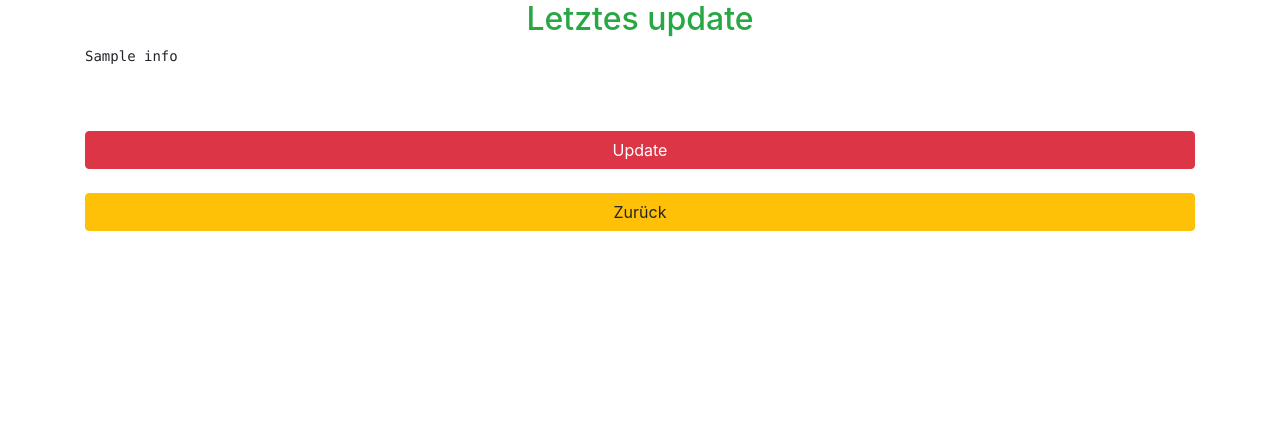
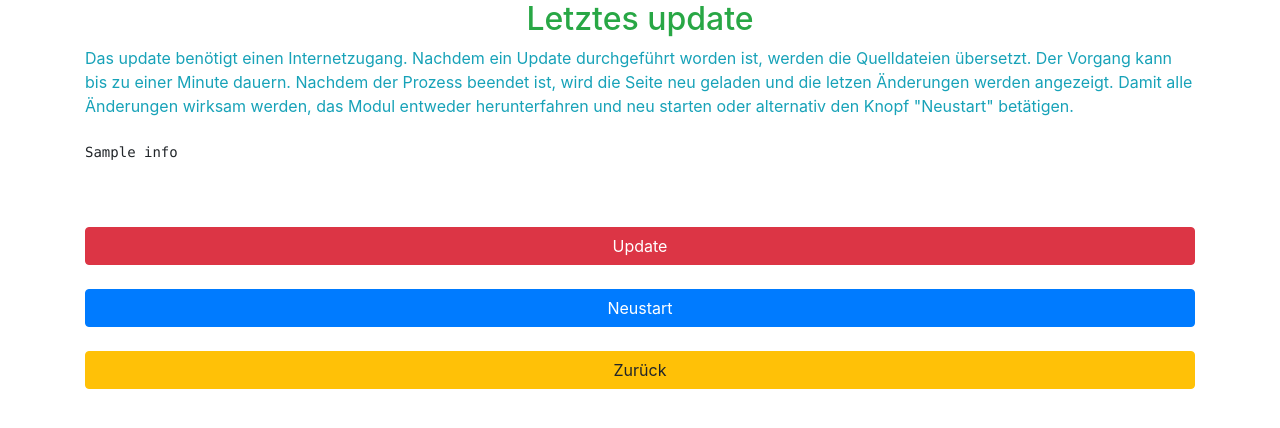
Before and after one commit to sosi-deadeye/raspberry-akku-server, a FastAPI app: template templates/update.html in a window 1280 px wide. Shown: the top 428 px of the page. Run offline with FastAPI, Linux system fonts and the light colour scheme; the template is opened without the code that fills it: most values are stand-ins (such as "Sample title", 1, 10 or a date in 2020); parts of the project's set-up code (start-up, migrations or seed data) failed here and were passed over; some libraries are stand-ins or nearby versions.

Commit message:
- read_write_mode bugfix - use of compileall after git pull - restart is now a own api route

```diff
--- a/api.py
+++ b/api.py
@@ -200,10 +200,17 @@ def git_update(request: Request):
 
 @app.post("/api/update")
 def git_update(request: Request):
-    update.pull()
+    with read_write_mode():
+        update.pull()
+        import compileall
+        compileall.compile_dir("/home/server/akku")
     info = update.get_last_commit()
+    return templates.TemplateResponse("update.html", {"request": request, "info": info})
+
+
+@app.get("/api/restart-services")
+def restart_services():
     update.restart()
-    return templates.TemplateResponse("update.html", {"request": request, "info": info})
 
 
 @app.post("/api/reset-ap-pw")
--- a/templates/update.html
+++ b/templates/update.html
@@ -10,11 +10,28 @@
 <div class="container">
     <h2 class="text-center text-success">Letztes update</h2>
     <div class="text-info">
-        <pre>{{ info }}</pre>
+        <div>
+            Das update benötigt einen Internetzugang.
+            Nachdem ein Update durchgeführt worden ist,
+            werden die Quelldateien übersetzt.
+
+            Der Vorgang kann bis zu einer Minute dauern.
+            Nachdem der Prozess beendet ist, wird die
+            Seite neu geladen und die letzen Änderungen werden angezeigt.
+
+            Damit alle Änderungen wirksam werden, das Modul entweder herunterfahren und neu starten
+            oder alternativ den Knopf "Neustart" betätigen.
+        </div>
+        <br>
+        <div>
+            <pre>{{ info }}</pre>
+        </div>
         <br/><br/>
         <form action="/api/update" method="post">
             <button type="submit" class="btn btn-danger btn-block">Update</button>
+            <br/>
         </form>
+        <a href="/api/restart-services" class="btn btn-primary btn-block">Neustart</a>
         <br/>
         <a href="/settings.html" class="btn btn-warning btn-block">Zurück</a>
     </div>
```
